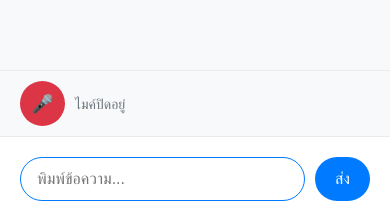
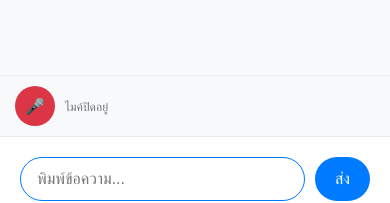
Before and after one commit to kennerskk/vibevoice, a website: page public/index.html in a window 390 px wide. Both pictures are taken after typing "Sample", "Sample" into the empty fields and a click on the button "เข้าร่วมแชท". Shown: the part 623-826 px from the top of the page. Drawn offline with nearby package versions, Linux system fonts and the light colour scheme; no server answers.

Commit message:
Update index.html

```diff
--- a/public/index.html
+++ b/public/index.html
@@ -357,6 +357,20 @@
                 height: 100vh;
                 width: 100%;
                 border-radius: 0;
+            }
+
+            .voice-controls {
+                padding: 10px 15px;
+            }
+
+            .voice-status {
+                font-size: 12px;
+            }
+
+            .mic-btn {
+                width: 40px;
+                height: 40px;
+                font-size: 16px;
             }
         }
     </style>
```
